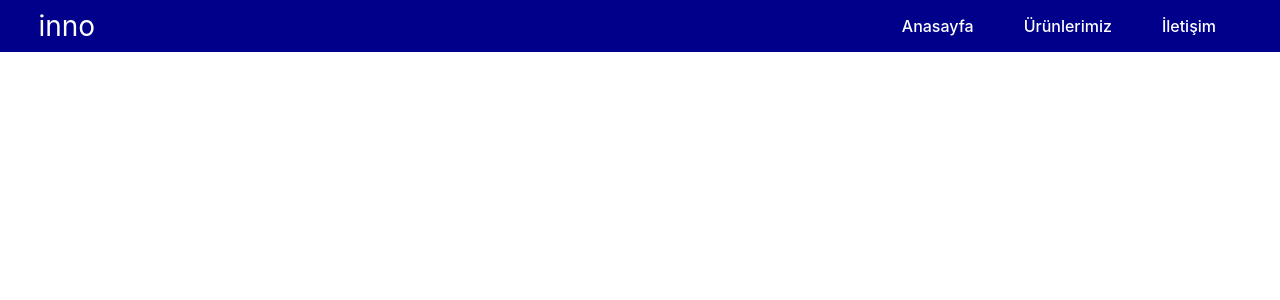
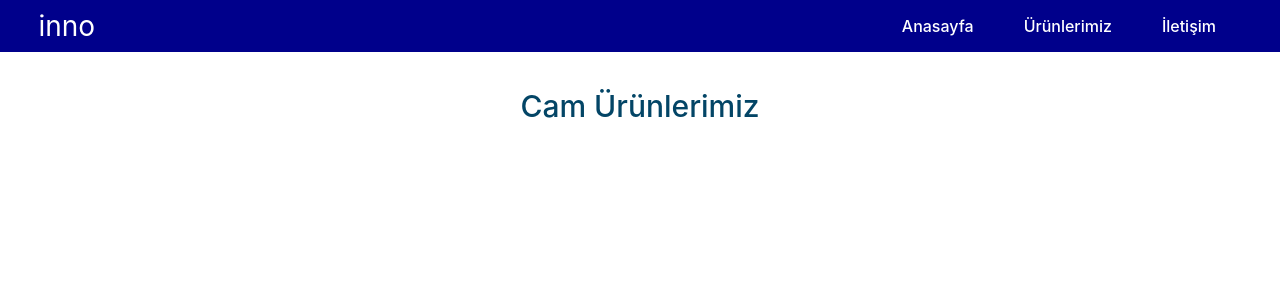
Before and after one commit to makimakimek/inno, a React (Vite) app: page /glass in a window 1280 px wide. Shown: the top 300 px of the page. Built offline with nearby package versions, Linux system fonts and the light colour scheme.

Commit message:
added page title to glass.jsx

```diff
--- a/src/Glass.jsx
+++ b/src/Glass.jsx
@@ -29,6 +29,10 @@ function Glass() {
                     </div>
                 </div>
             </div>
+
+            <div className = "pageTitle">
+                Cam Ürünlerimiz
+            </div>
         </div>
         </>
       )
```
